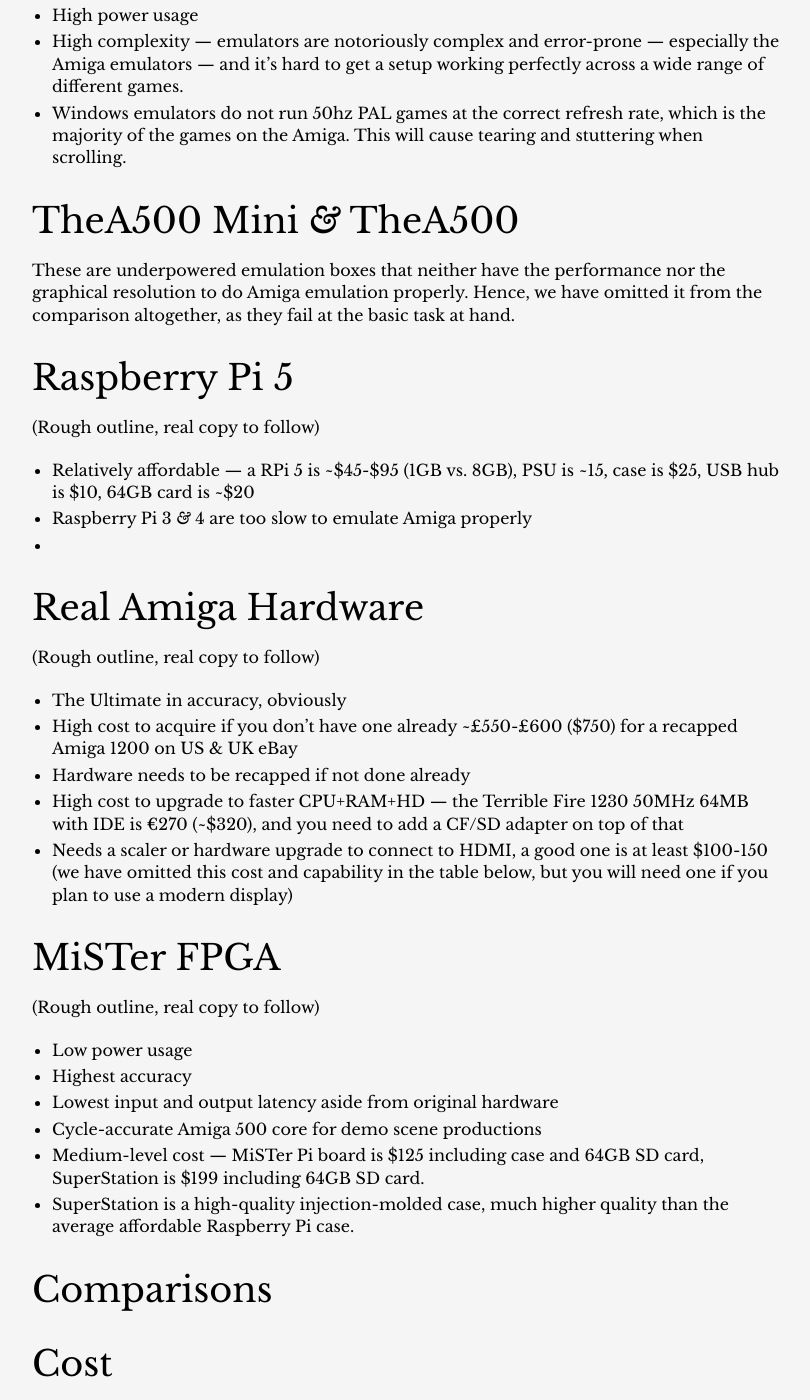
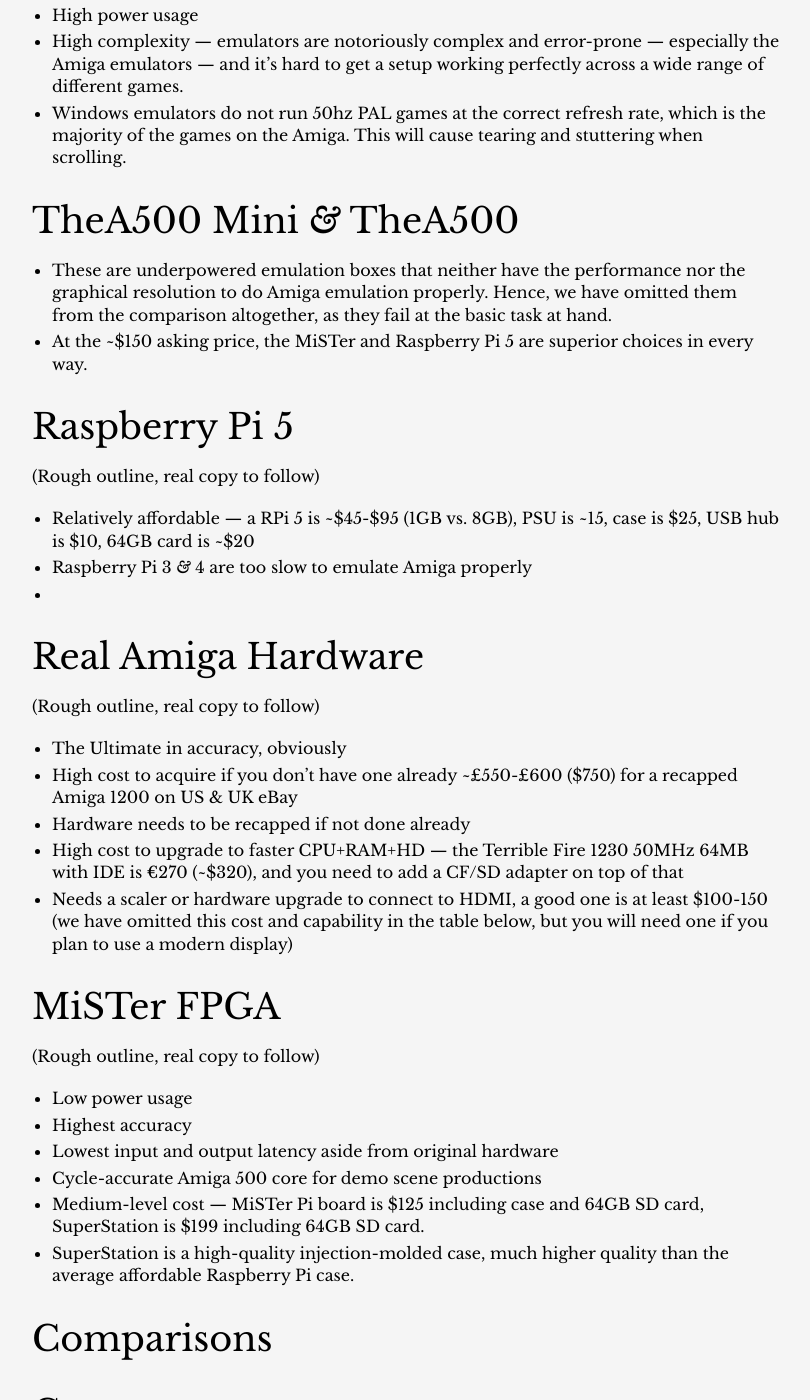
Before and after one commit to amigavision/amigavision.github.io, a Jekyll site: the page built from best.md, in a window 1280 px wide and 1400 px high, scrolled down 500 px. Shown: the whole window, without its empty margins (233-1043 px from the left). Built offline with Jekyll 4.4.1, drawn with Linux system fonts in a browser that asks for light colours; some of the changed text lies outside the part shown.

Commit message:
Formatting

```diff
--- a/best.md
+++ b/best.md
@@ -16,7 +16,8 @@
 
 ## TheA500 Mini *&* TheA500
 
-These are underpowered emulation boxes that neither have the performance nor the graphical resolution to do Amiga emulation properly. Hence, we have omitted it from the comparison altogether, as they fail at the basic task at hand.
+* These are underpowered emulation boxes that neither have the performance nor the graphical resolution to do Amiga emulation properly. Hence, we have omitted them from the comparison altogether, as they fail at the basic task at hand.
+* At the ~$150 asking price, the MiSTer and Raspberry Pi 5 are superior choices in every way.
 
 ## Raspberry Pi 5
 
@@ -59,7 +60,7 @@
 | Ongoing Cost | 💰<br>💰💰 | <br>💰 | <br>💰 | <br>💰
 {: .feature-compare data-responsive-table="true" }
 
-## Accuracy & Timing
+## Accuracy *&* Timing
 
 |   | Real <br>Amiga | MiSTer | RPi&nbsp;5 | PC +<br> Emu |
 |---|:---------------:|:------:|:-----------------:|:-----------------------:|
@@ -70,7 +71,7 @@
 | Correct 50hz PAL and 60hz NTSC Refresh Rates | ✅ | ✅ | ✅ | <br>❌<br> [^3] |
 {: .feature-compare data-responsive-table="true" }
 
-## Audio, Video & Input Fidelity
+## Audio, Video *&* Input Fidelity
 
 |   | Real <br>Amiga | MiSTer | RPi&nbsp;5 | PC +<br> Emu |
 |---|:---------------:|:------:|:-----------------:|:-----------------------:|
@@ -79,7 +80,7 @@
 | Low Input/Output Latency | 🟩<br>🟩<br>🟩 | 🟩<br>🟩<br>🟩 | <br>🟨<br>🟨 | <br><br><br>🟥<br> [^4] |
 {: .feature-compare data-responsive-table="true" }
 
-## Ease of Use & Maintenance
+## Ease of Use *&* Maintenance
 
 |   | Real <br>Amiga | MiSTer | RPi&nbsp;5 | PC +<br> Emu |
 |---|:---------------:|:------:|:-----------------:|:-----------------------:|
@@ -88,7 +89,7 @@
 | Low Maintenance Burden | 🟥 | 🟩<br>🟩<br>🟩 | 🟩<br>🟩<br>🟩 | 🟩<br>🟩<br>🟩 |
 {: .feature-compare data-responsive-table="true" }
 
-## Connectivity & Output
+## Connectivity *&* Output
 
 |   | Real <br>Amiga | MiSTer | RPi&nbsp;5 | PC +<br> Emu |
 |---|:---------------:|:------:|:-----------------:|:-----------------------:|
@@ -98,7 +99,7 @@
 | Wi-Fi *&* Networking | ❌ | ✅ | ✅ | ✅ |
 {: .feature-compare data-responsive-table="true" }
 
-## Power, Reliability & Form Factor
+## Power, Reliability *&* Form Factor
 
 |   | Real <br>Amiga | MiSTer | RPi&nbsp;5 | PC +<br> Emu |
 |---|:---------------:|:------:|:-----------------:|:-----------------------:|
```
